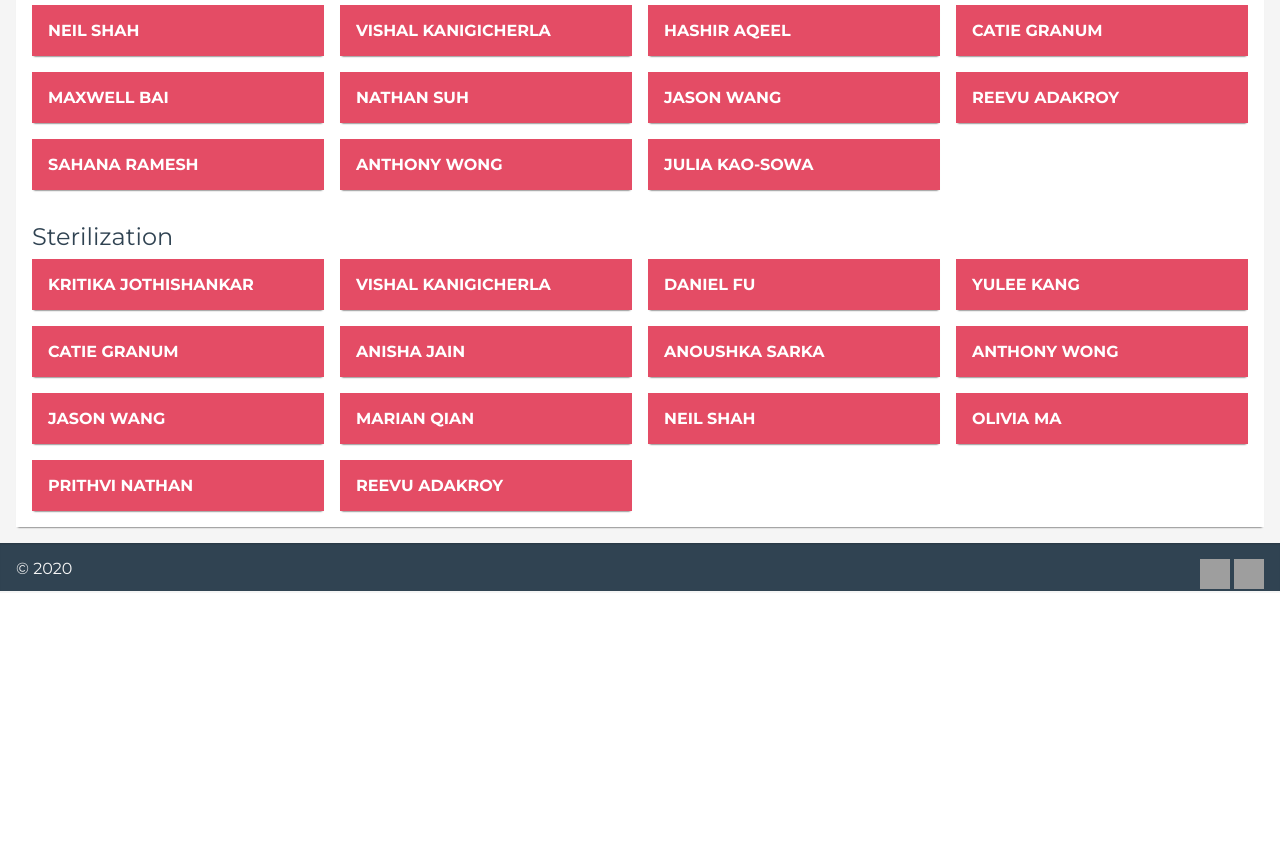
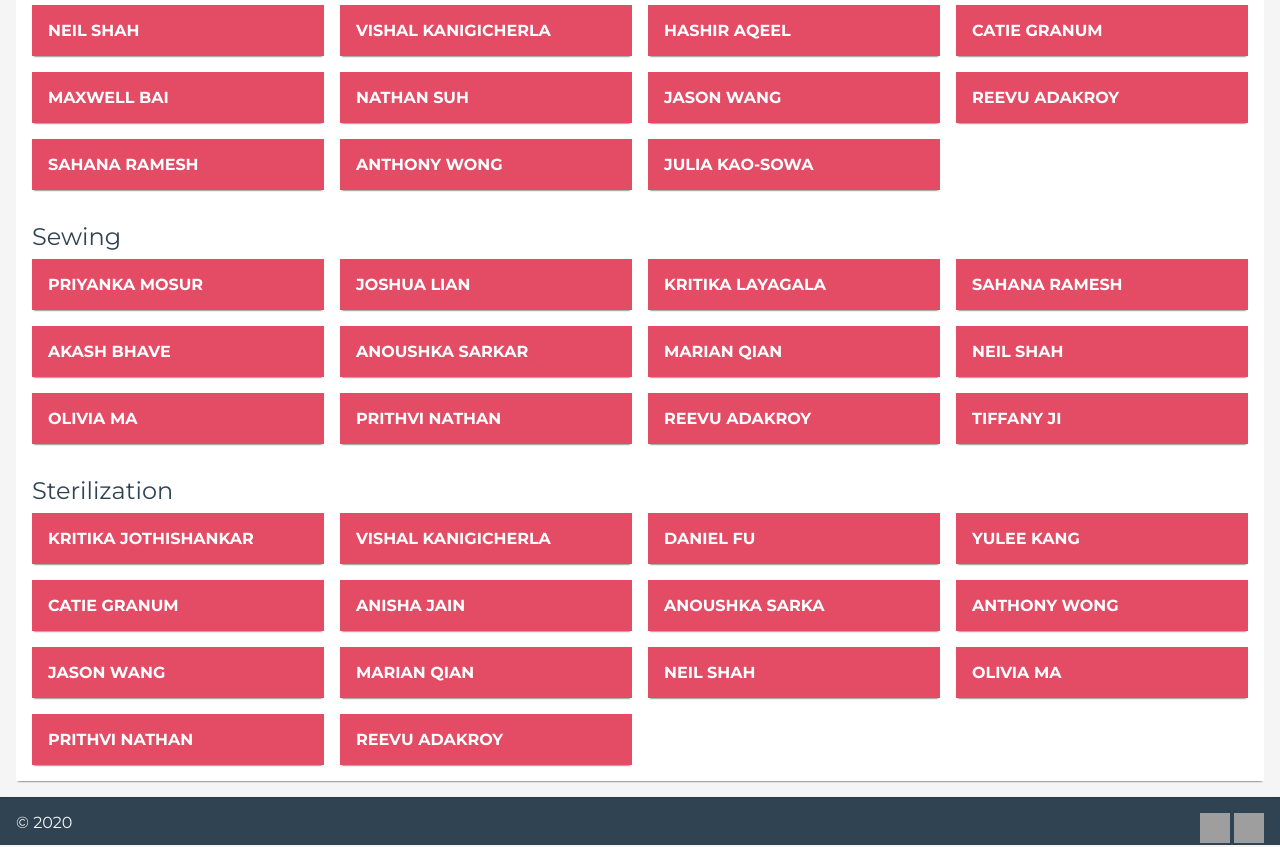
Before and after one commit to fighting-covid/website, a Flask app: page /about in a window 1280 px wide. Shown: the part 1212-2059 px from the top of the page. Before the commit the page ends 1803 px from the top, so only its background shows below. Run offline with Flask 3, Linux system fonts and the light colour scheme; grey boxes are pictures that could not be loaded.

Commit message:
added everyone working on sewing to the about us page

```diff
--- a/templates/about.html
+++ b/templates/about.html
@@ -117,6 +117,22 @@
                         <span class="member">Julia Kao-Sowa</span>
                     </div>
 
+                    <h2>Sewing</h2>
+                    <div class="members">
+                        <span class="member">Priyanka Mosur</span>
+                        <span class="member">Joshua Lian</span>
+                        <span class="member">Kritika Layagala</span>
+                        <span class="member">Sahana Ramesh</span>
+                        <span class="member">Akash Bhave</span>
+                        <span class="member">Anoushka Sarkar</span>
+                        <span class="member">Marian Qian</span>
+                        <span class="member">Neil Shah</span>
+                        <span class="member">Olivia Ma</span>
+                        <span class="member">Prithvi Nathan</span>
+                        <span class="member">Reevu Adakroy</span>
+                        <span class="member">Tiffany Ji</span>
+                    </div>
+
                     <h2>Sterilization</h2>
                     <div class="members">
                         <span class="member">Kritika Jothishankar</span>
```
